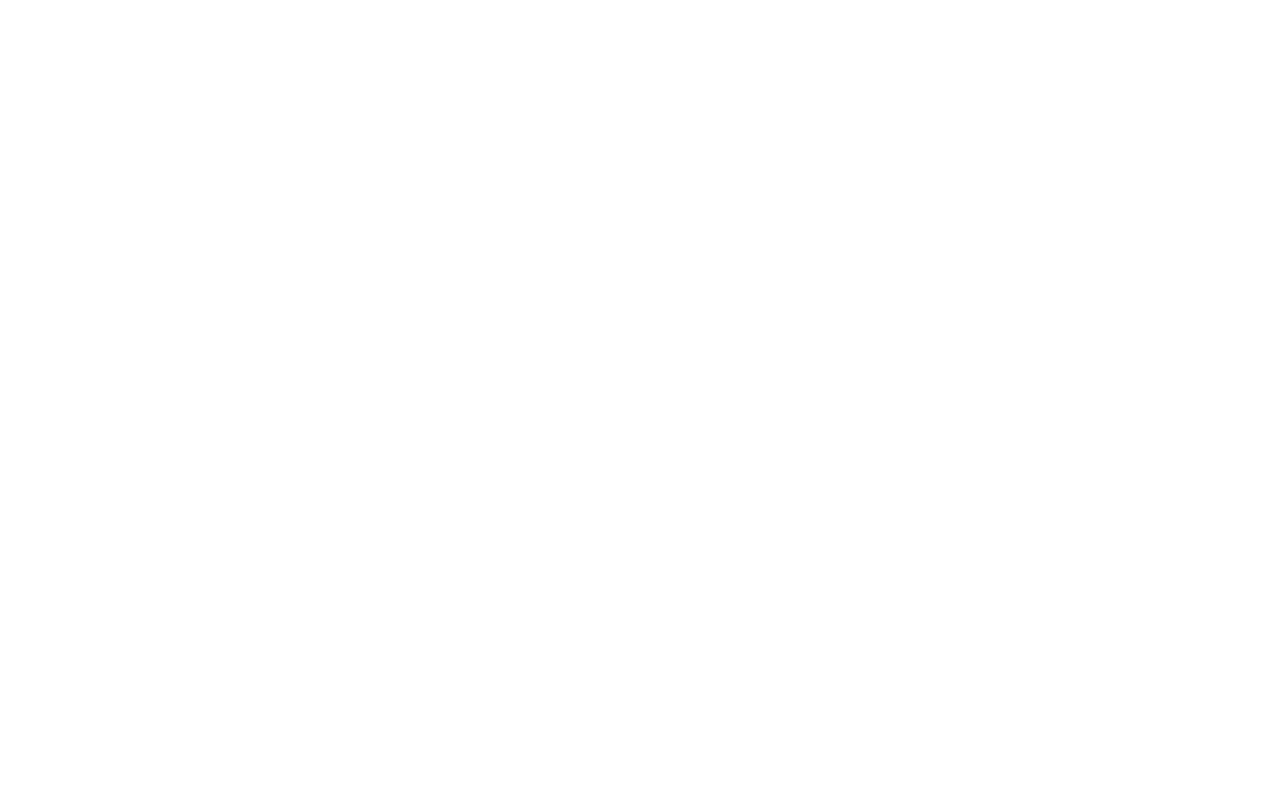
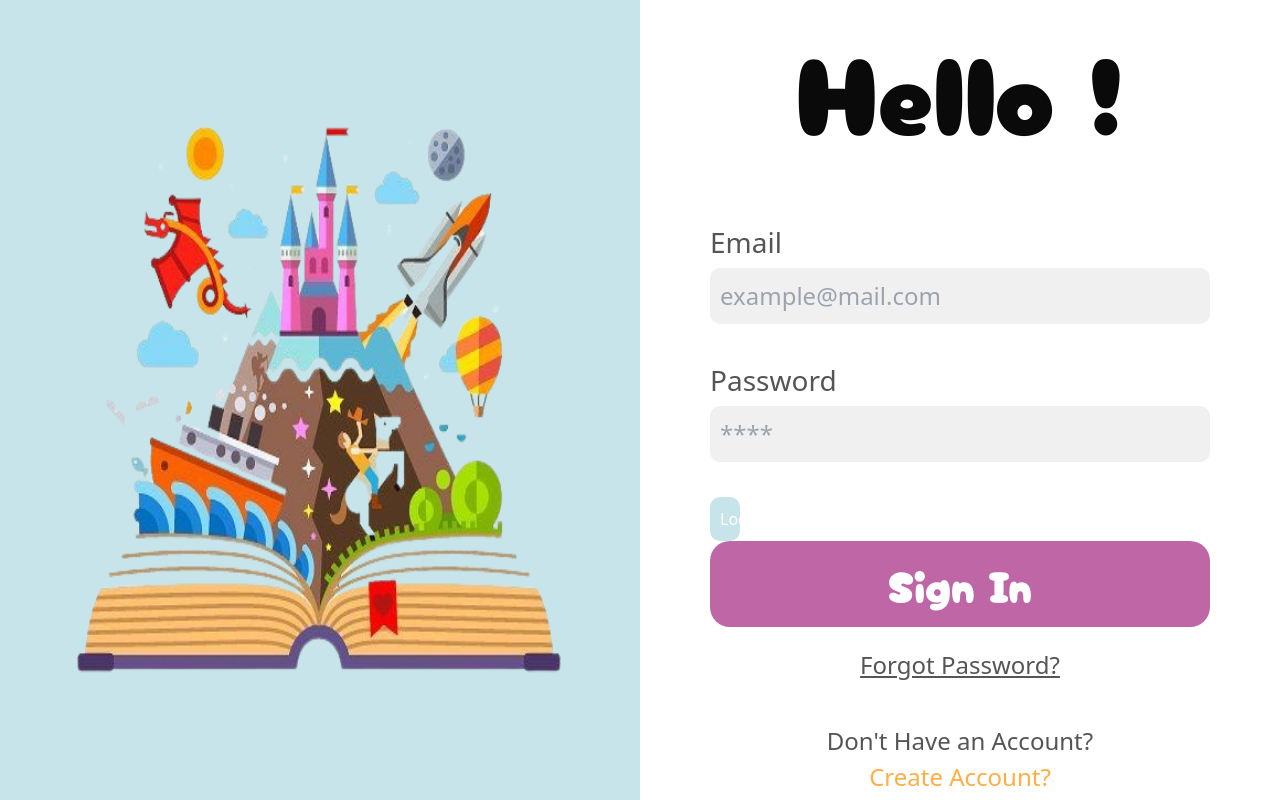
Before and after one commit to bfpill/story_search, a React (Vite) app: page /login in a window 1280 px wide. Before the commit this address had no page. Built offline with nearby package versions, Linux system fonts and the light colour scheme.

Commit message:
login auth setup
waiting on create account

```diff
--- a/src/components/Login/login.jsx
+++ b/src/components/Login/login.jsx
@@ -1,6 +1,9 @@
 import React, { useState } from 'react';
 import './login.css'; // Import the CSS file
 import bookPlaceholder from '../../assets/book_placeholder.png'
+
+import { auth } from '../../firebase-config';
+import { signInWithEmailAndPassword, signInWithPopup, GoogleAuthProvider } from 'firebase/auth';
 
 
 function Login() {
@@ -15,10 +18,22 @@ function Login() {
     setPassword(e.target.value);
   };
 
-  const handleSubmit = (e) => {
+  const handleSubmit = async (e) => {
     e.preventDefault();
     console.log("Email:", email);
     console.log("Password:", password);
+
+    try {
+      const userCredential = await signInWithEmailAndPassword(auth, email, password);
+      console.log("User signed in:", userCredential.user, userCredential);
+      setUser(userCredential.user)
+      navigate("/lockerroom")
+    } catch (error) {
+      loginForm.setError("email", {
+        type: "manual",
+        message: "Email doesn't exist! Create an account below"
+      });
+    }
   };
 
   return (
--- a/src/main.tsx
+++ b/src/main.tsx
@@ -1,8 +1,7 @@
 import ReactDOM from 'react-dom/client'
 
 import './index.css'
-import Library from './components/Library/library.jsx'
-import Login from './components/Login/login.jsx'
+import Library from './components/Library/library.js'
 import { useLocation } from 'react-router-dom';
 import { BrowserRouter as Router, Routes, Route } from 'react-router-dom';
 import Home from './Home.tsx';
@@ -10,6 +9,7 @@ import { ThemeProvider } from './ThemeProvider.tsx';
 import { UserProvider } from './UserProvider.tsx';
 import BookTestPage from './BookTestPage.tsx';
 import TestBookGeneration from './TestBookGeneration.tsx';
+import Login from "./components/Login/login"
 
 export function getNavBarType(): string {
   // eslint-disable-next-line react-hooks/rules-of-hooks
@@ -32,6 +32,8 @@ ReactDOM.createRoot(document.getElementById('root')!).render(
     <Router>
       <Routes>
         <Route path="/" element={<Home />} />
+        <Route path="/book_test" element={<BookTestPage/>} />
+        <Route path="/login" element={<Login/>} />
       </Routes>
     </Router>
   </UserProvider>
```
